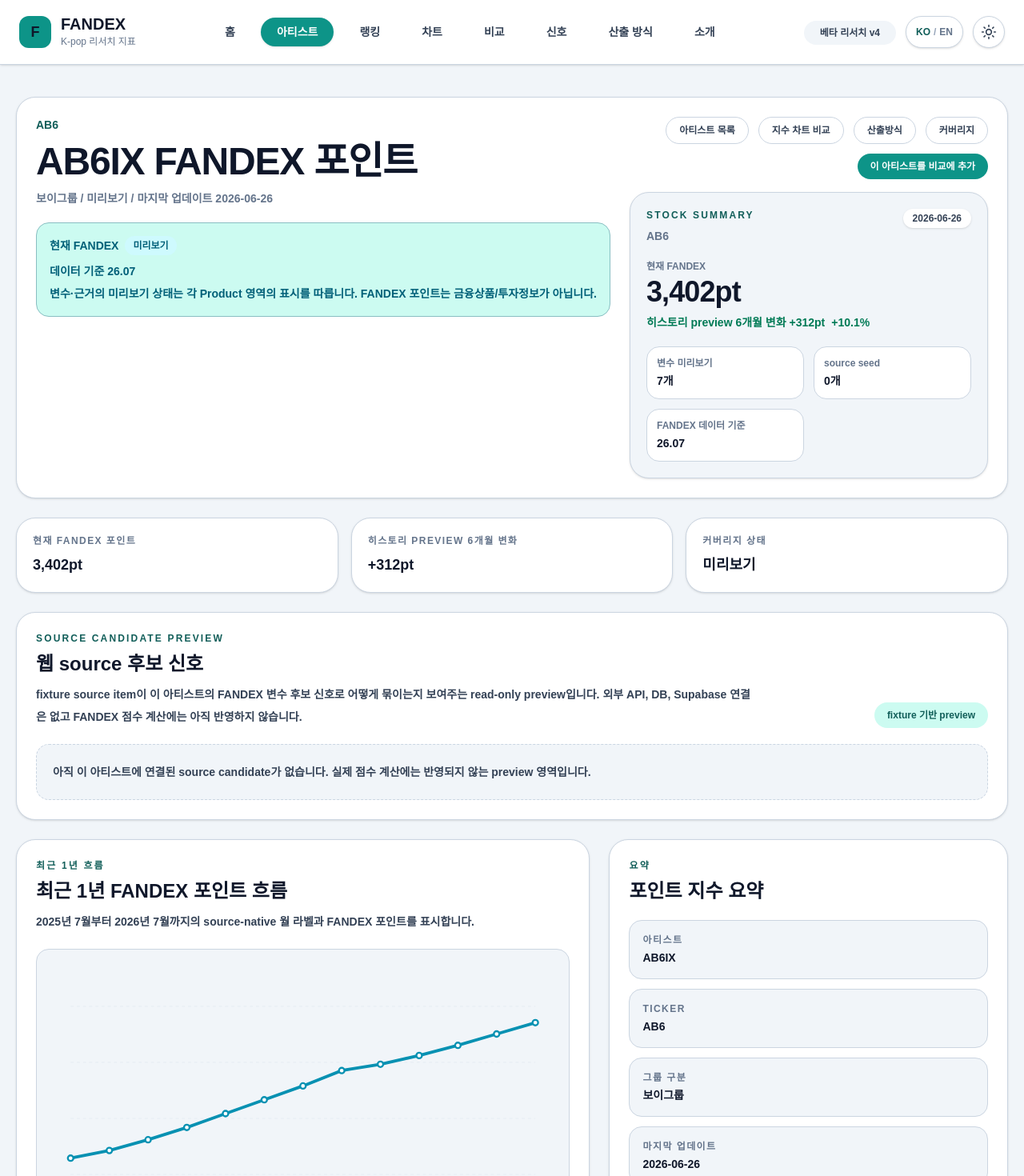
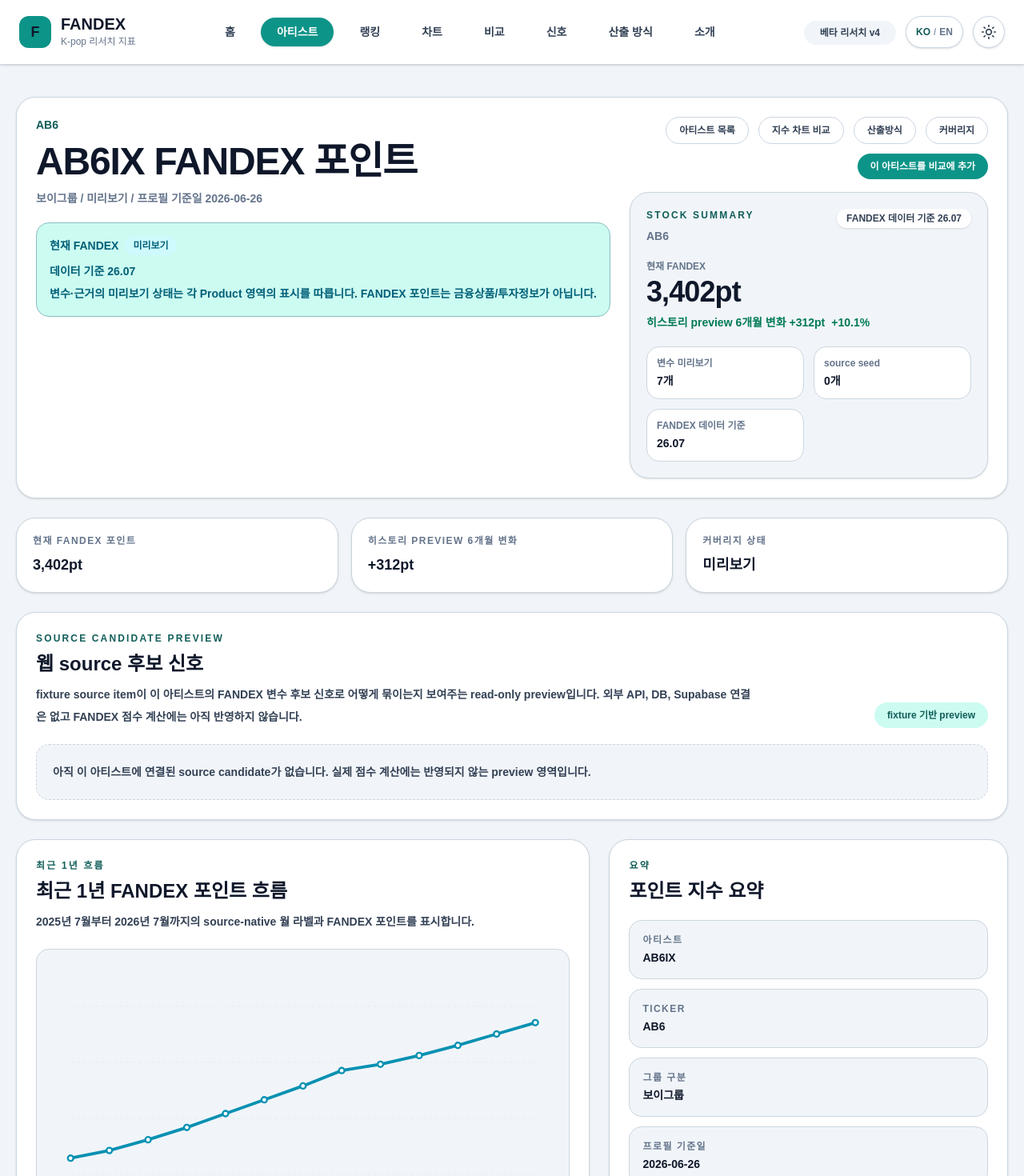
Before and after one commit to kpopmaker/fandex, a Next.js app: page /artists/ab6ix in a window 1280 px wide. Shown: the top 1470 px of the page at 80% size. Built offline with nearby package versions, Linux system fonts and the light colour scheme.

Commit message:
fix(product): clarify artist detail time attribution

```diff
--- a/app/artists/[artistId]/page.tsx
+++ b/app/artists/[artistId]/page.tsx
@@ -327,7 +327,7 @@ export default async function ArtistDetailPage({
               </h1>
               <p className="mt-3 text-sm font-bold text-slate-500 dark:text-slate-400">
                 {groupTypeLabels[profile.groupType]} /{' '}
-                {coverageStatusLabels[profile.coverageStatus]} / 마지막 업데이트{' '}
+                {coverageStatusLabels[profile.coverageStatus]} / 프로필 기준일{' '}
                 {profile.lastUpdated}
               </p>
               <div className="mt-5 max-w-3xl rounded-2xl border border-cyan-200 bg-cyan-50 p-4 text-sm font-bold leading-6 text-cyan-800">
@@ -396,7 +396,7 @@ export default async function ArtistDetailPage({
                     </p>
                   </div>
                   <span className="rounded-full bg-white px-3 py-1 text-xs font-black text-slate-600 shadow-sm dark:bg-slate-950 dark:text-slate-300">
-                    {profile.lastUpdated}
+                    FANDEX 데이터 기준 {formatArtistCurrentFandexBasis(currentFandexSourceTimeLabel)}
                   </span>
                 </div>
 
@@ -582,7 +582,7 @@ export default async function ArtistDetailPage({
               <InfoRow label="아티스트" value={profile.artistName} />
               <InfoRow label="ticker" value={profile.ticker} />
               <InfoRow label="그룹 구분" value={groupTypeLabels[profile.groupType]} />
-              <InfoRow label="마지막 업데이트" value={profile.lastUpdated} />
+              <InfoRow label="프로필 기준일" value={profile.lastUpdated} />
               <InfoRow label="최근 메모" value={latestPoint.note} />
             </div>
           </section>
```
